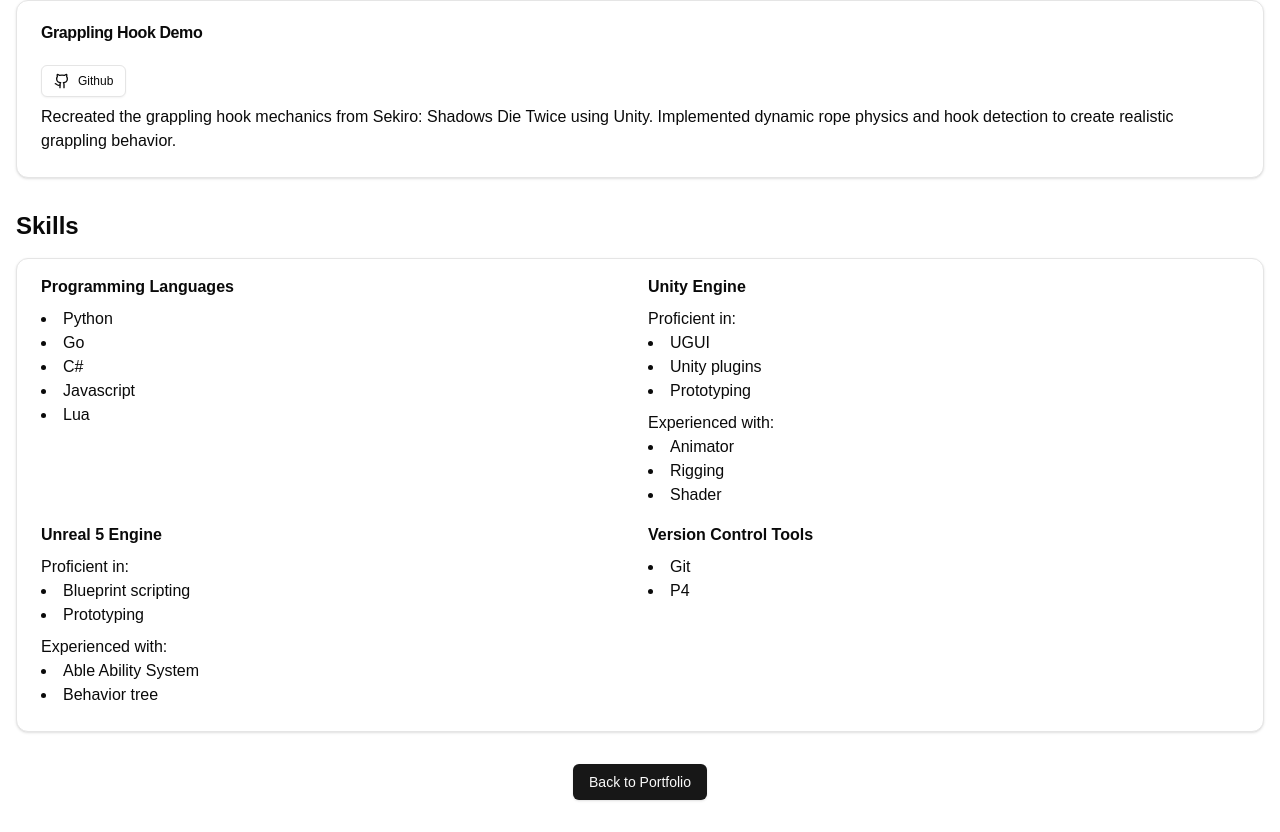
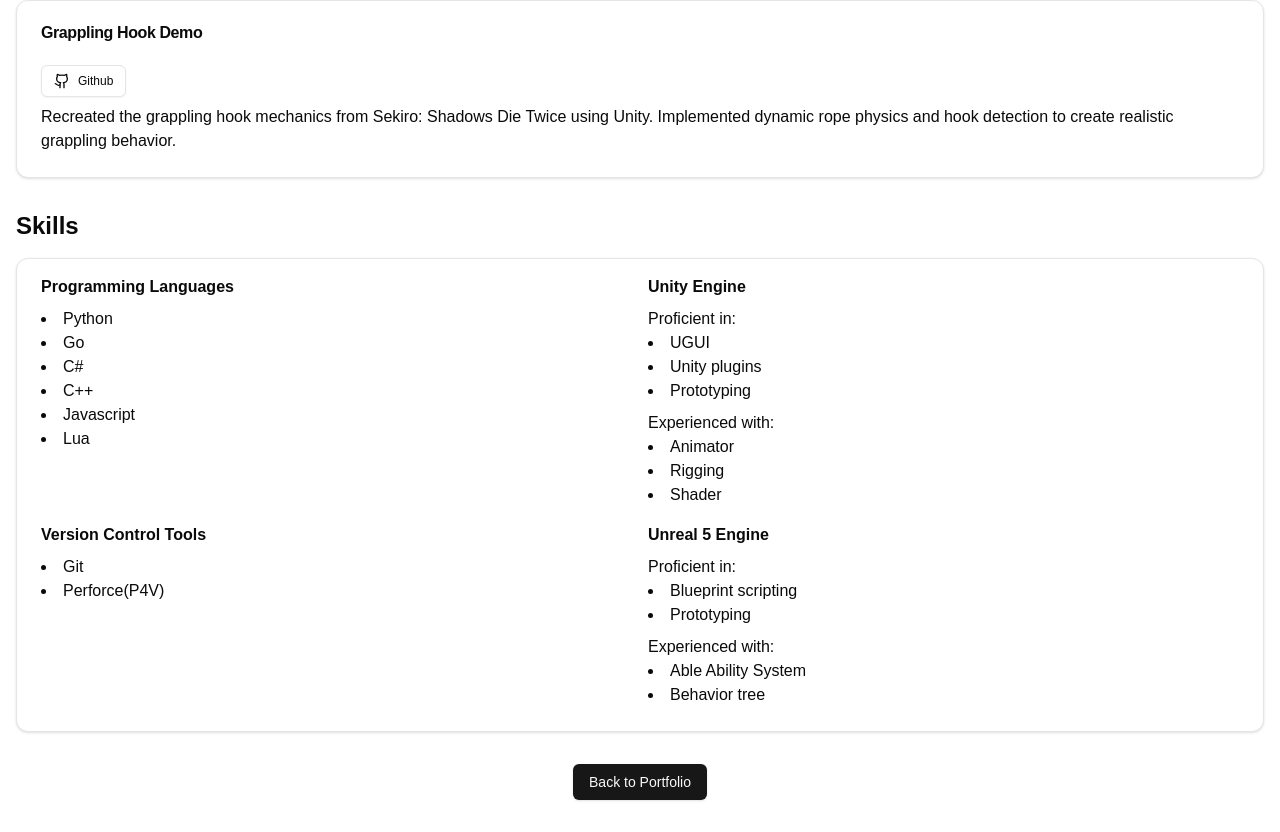
Before and after one commit to deep-river/OnlinePortfolio, a Next.js app: page /resume in a window 1280 px wide. Shown: the part 2006-2838 px from the top of the page. Built offline with nearby package versions, Linux system fonts and the light colour scheme.

Commit message:
Minor changes to resume page content

```diff
--- a/src/app/resume/page.tsx
+++ b/src/app/resume/page.tsx
@@ -184,6 +184,7 @@ export default function Resume() {
                     <li>Python</li>
                     <li>Go</li>
                     <li>C#</li>
+                    <li>C++</li>
                     <li>Javascript</li>
                     <li>Lua</li>
                   </ul>
@@ -204,6 +205,13 @@ export default function Resume() {
                   </ul>
                 </div>
                 <div>
+                  <h3 className="font-semibold mb-2">Version Control Tools</h3>
+                  <ul className="list-disc list-inside">
+                    <li>Git</li>
+                    <li>Perforce(P4V)</li>
+                  </ul>
+                </div>
+                <div>
                   <h3 className="font-semibold mb-2">Unreal 5 Engine</h3>
                   <p className="font-medium">Proficient in:</p>
                   <ul className="list-disc list-inside mb-2">
@@ -214,13 +222,6 @@ export default function Resume() {
                   <ul className="list-disc list-inside">
                     <li>Able Ability System</li>
                     <li>Behavior tree</li>
-                  </ul>
-                </div>
-                <div>
-                  <h3 className="font-semibold mb-2">Version Control Tools</h3>
-                  <ul className="list-disc list-inside">
-                    <li>Git</li>
-                    <li>P4</li>
                   </ul>
                 </div>
               </div>
```
